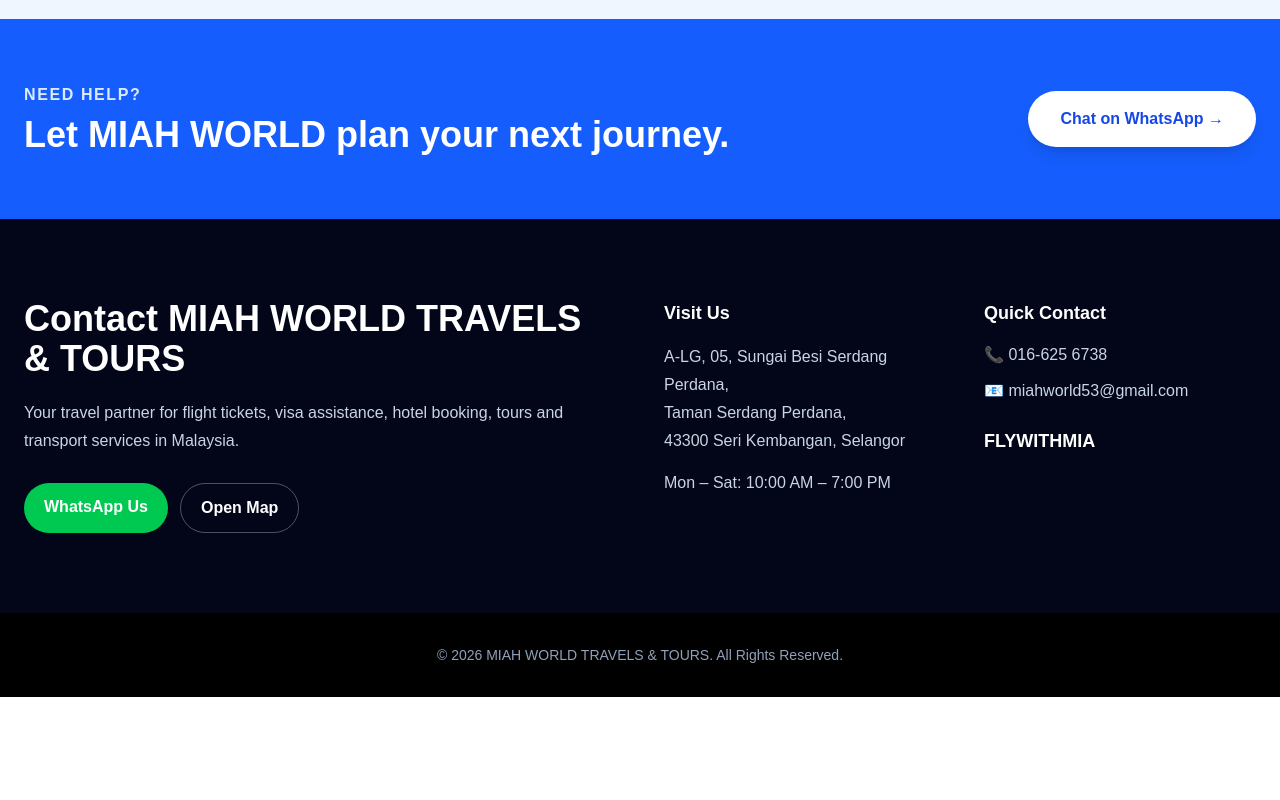
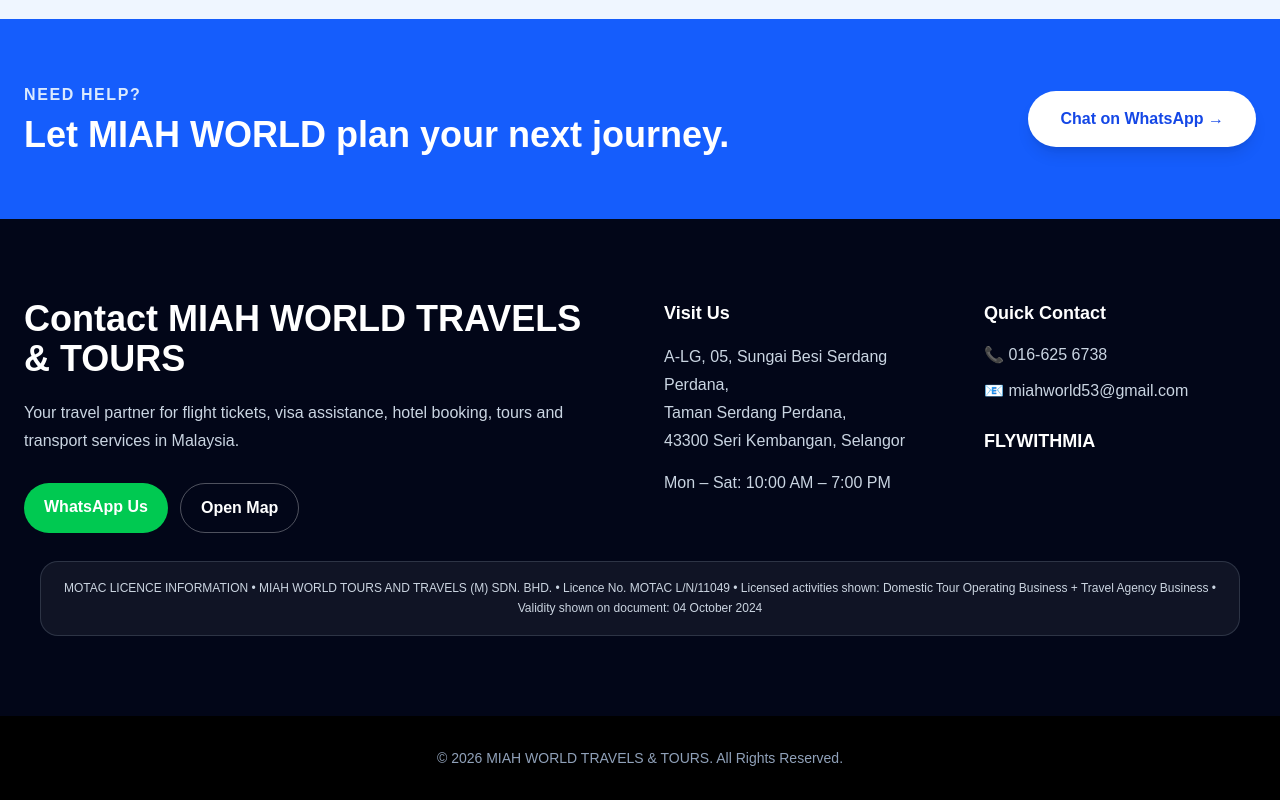
Before and after one commit to miahworld53-cmd/miahworld, a Next.js app: page / in a window 1280 px wide. Shown: the part 8824-9624 px from the top of the page. Before the commit the page ends 9521 px from the top, so only its background shows below. Built offline with nearby package versions, Linux system fonts and the light colour scheme; no server answers.

Commit message:
Add MOTAC licence information to website

```diff
--- a/app/globals.css
+++ b/app/globals.css
@@ -50,10 +50,14 @@ header > div > a:last-child { box-shadow:0 8px 22px rgba(37,99,235,.18); }
 #flights input:focus,#flights select:focus { border-color:#2563eb!important; box-shadow:0 0 0 4px rgba(37,99,235,.10)!important; }
 #flights button { min-height:56px; box-shadow:0 10px 24px rgba(37,99,235,.22); }
 
+/* MOTAC licence information from the uploaded licence document */
+#contact::after { content:"MOTAC LICENCE INFORMATION  •  MIAH WORLD TOURS AND TRAVELS (M) SDN. BHD.  •  Licence No. MOTAC L/N/11049  •  Licensed activities shown: Domestic Tour Operating Business + Travel Agency Business  •  Validity shown on document: 04 October 2024"; display:block; max-width:1200px; margin:28px auto 0; padding:16px 20px; border:1px solid rgba(148,163,184,.22); border-radius:18px; background:rgba(255,255,255,.06); color:#cbd5e1; font-size:12px; line-height:1.7; text-align:center; }
+
 @media (min-width:1024px) {
   #tours .grid { grid-template-columns:repeat(3,minmax(0,1fr))!important; }
 }
 
 @media (max-width:768px) {
   #home,#home > div:nth-child(3) { min-height:620px; }
+  #contact::after { font-size:11px; padding:14px 16px; }
 }
```
